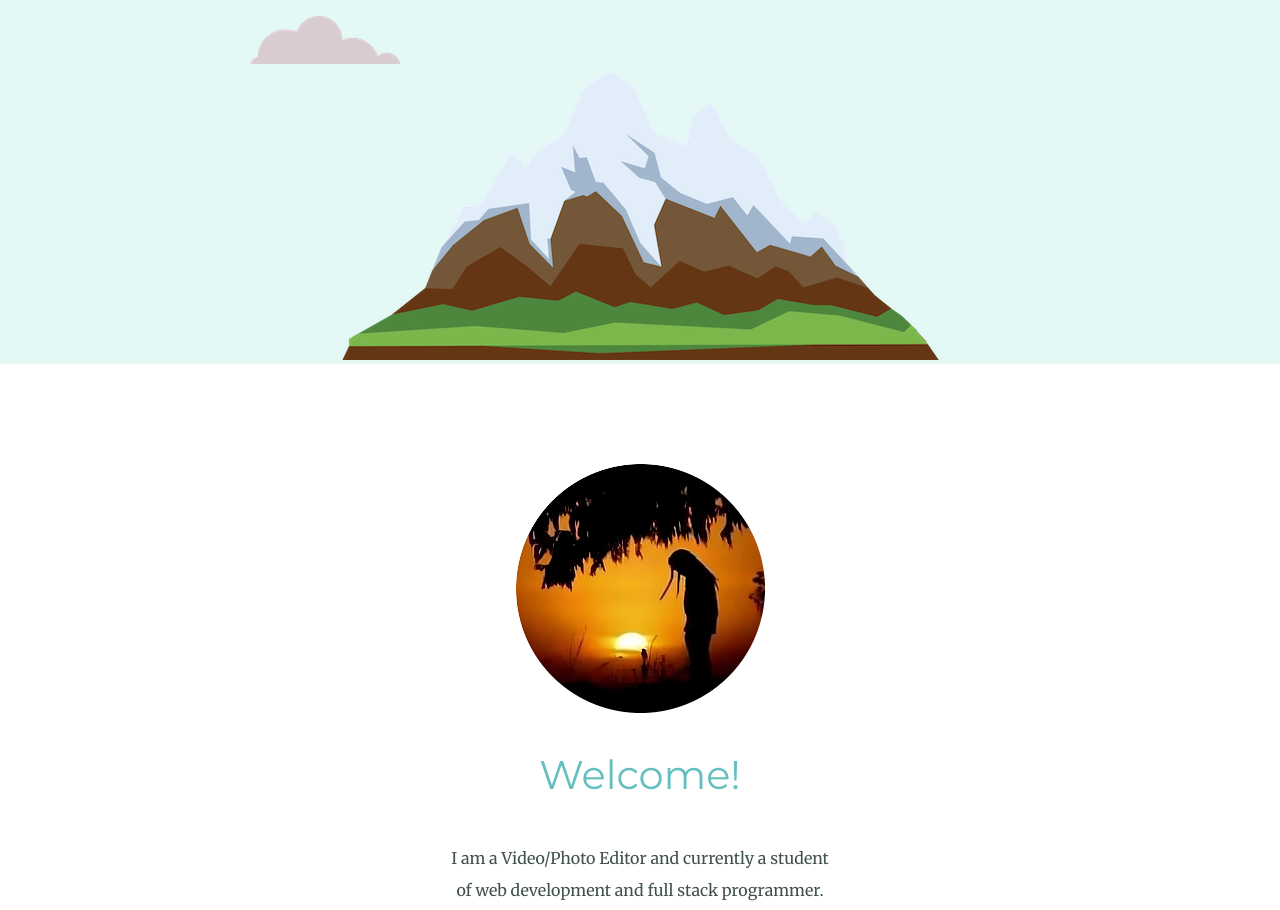
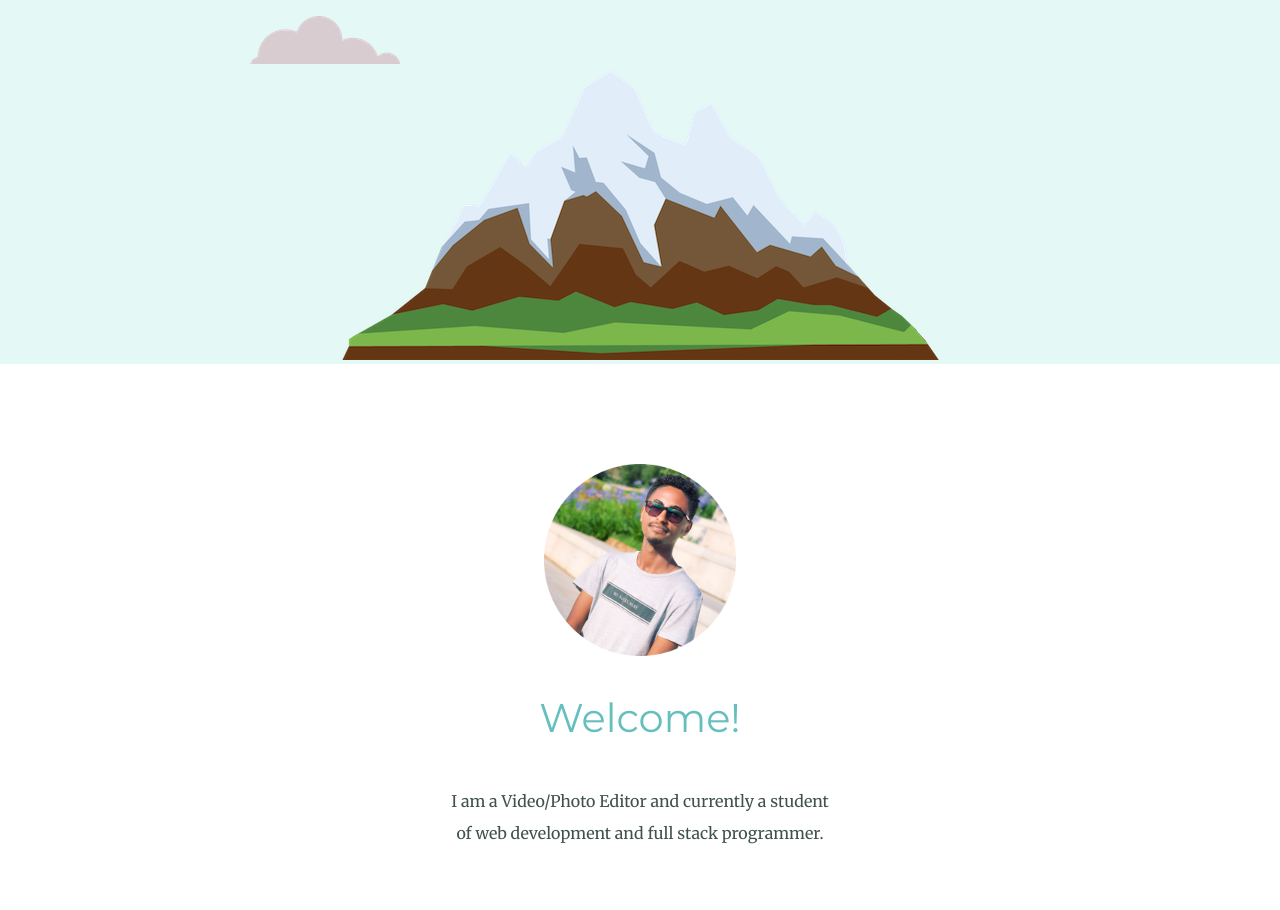
Before and after one commit to YonAndualem/site, a plain HTML site: page index.html in a window 1280 px wide. Shown: the part 418-1328 px from the top of the page. Drawn offline with Linux system fonts and the light colour scheme.

Commit message:
Update profile
Edited avatars

```diff
--- a/index.html
+++ b/index.html
@@ -21,7 +21,7 @@
   </div>
   <div class="middle-container">
     <div class="profile">
-      <img src="image/yon.png" alt="profile">
+      <img src="image/profile.png" alt="profile">
       <h2>Welcome!</h2>
       <p class="intro">I am a Video/Photo Editor and currently a student of web development and full stack programmer.</p>
     </div>
```
Also changed, not shown: favicon.ico, image/profile.png (added).
